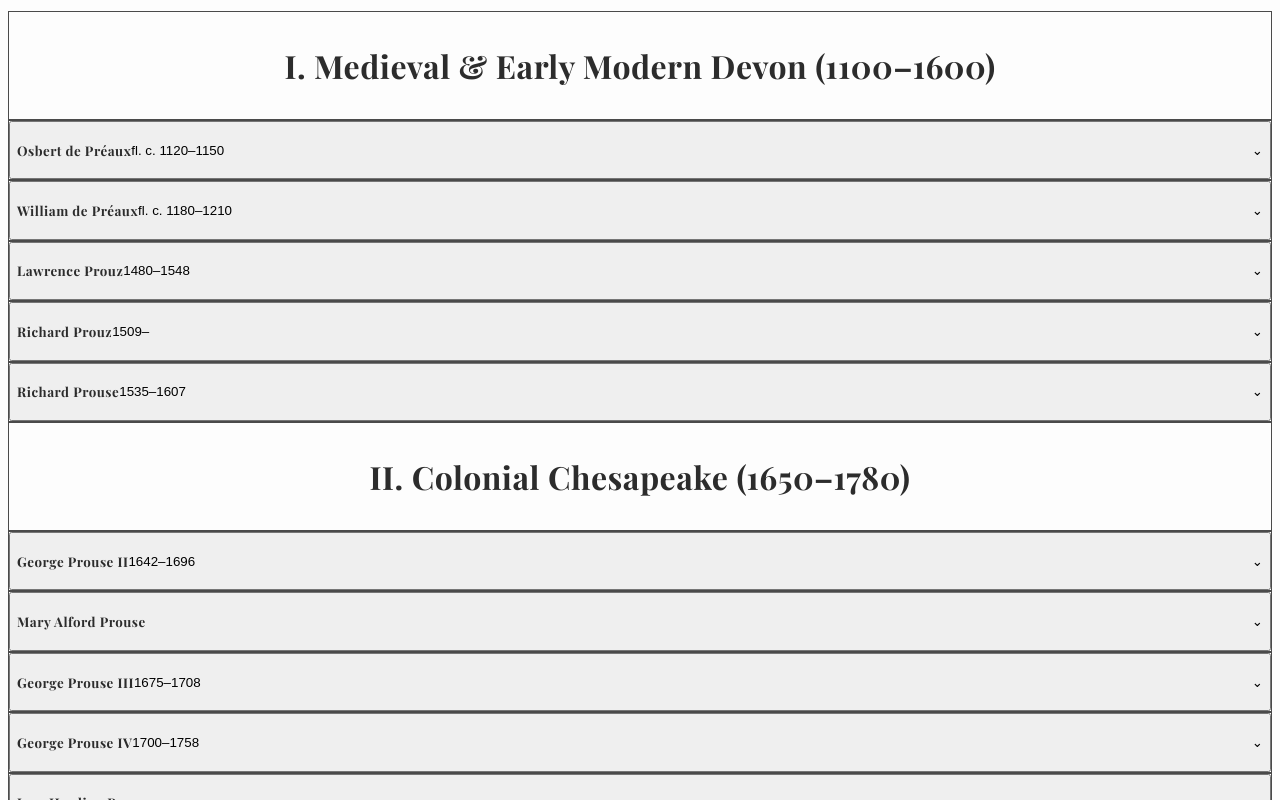
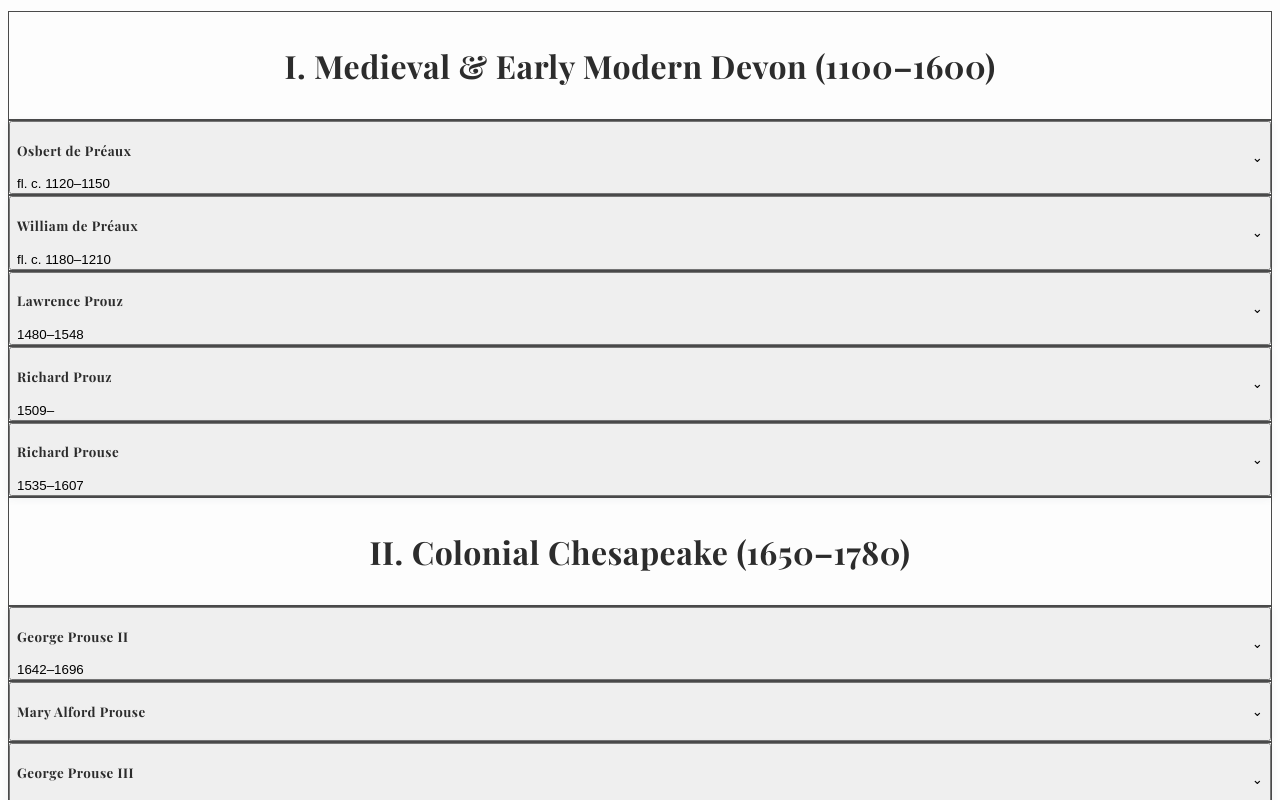
Before and after one commit to jasonsprouse/Sprouse-Prouse-Prous-Prouz-Prowse-Preaux-Family-Research, a Next.js app: page / in a window 1280 px wide. Shown: the part 4680-5480 px from the top of the page. Built offline with nearby package versions, Linux system fonts and the light colour scheme.

Commit message:
Polish accordion features with enhanced visual design and interactions
Co-authored-by: jasonsprouse <45827932+jasonsprouse@users.noreply.github.com>

```diff
--- a/src/app/globals.css
+++ b/src/app/globals.css
@@ -1426,18 +1426,95 @@ body.loaded {
   opacity: 1;
 }
 
-/* Person Accordion Styles */
+/* Person Accordion Styles - Enhanced */
+.polished-accordion {
+  position: relative;
+  backdrop-filter: blur(2px);
+  transition: all var(--transition-normal);
+}
+
+.polished-accordion:hover {
+  transform: translateY(-2px);
+  box-shadow: var(--shadow-medium);
+}
+
+.polished-accordion::before {
+  content: '';
+  position: absolute;
+  top: 0;
+  left: 0;
+  right: 0;
+  bottom: 0;
+  background: linear-gradient(135deg, rgba(255,255,255,0.9) 0%, rgba(248,249,250,0.8) 100%);
+  border-radius: 1rem;
+  opacity: 0;
+  transition: opacity var(--transition-normal);
+  pointer-events: none;
+}
+
+.polished-accordion:hover::before {
+  opacity: 1;
+}
+
+.enhanced-evidence-button::before {
+  content: '';
+  position: absolute;
+  top: 0;
+  left: -100%;
+  width: 100%;
+  height: 100%;
+  background: linear-gradient(90deg, transparent, rgba(139, 90, 60, 0.1), transparent);
+  transition: left var(--transition-normal);
+}
+
+.enhanced-evidence-button:hover::before {
+  left: 100%;
+}
+
+.enhanced-evidence-button:hover {
+  transform: translateX(4px) scale(1.01);
+  box-shadow: var(--shadow-medium);
+}
+
+/* Accordion Content Animation */
 .accordion-content {
-  transition: max-height 0.3s ease-in-out, opacity 0.3s ease-in-out;
+  transition: all var(--transition-slow);
   overflow: hidden;
 }
 
 .accordion-content.collapsed {
   max-height: 0 !important;
   opacity: 0 !important;
+  padding-top: 0 !important;
+  padding-bottom: 0 !important;
 }
 
 .accordion-content.expanded {
   max-height: 2000px !important;
   opacity: 1 !important;
+  animation: slideDown var(--transition-slow) ease-out;
 }
+
+@keyframes slideDown {
+  from {
+    max-height: 0;
+    opacity: 0;
+  }
+  to {
+    max-height: 2000px;
+    opacity: 1;
+  }
+}
+
+/* Enhanced Shadow Utilities */
+.shadow-soft {
+  box-shadow: 0 2px 8px rgba(44, 62, 80, 0.06);
+}
+
+.shadow-medium {
+  box-shadow: 0 4px 16px rgba(44, 62, 80, 0.12);
+}
+
+.shadow-large {
+  box-shadow: 0 8px 32px rgba(44, 62, 80, 0.16);
+}
--- a/src/app/page.tsx
+++ b/src/app/page.tsx
@@ -194,24 +194,32 @@ export default function Home() {
                     const isOpen = openPersonAccordions.has(accordionId)
 
                     return (
-                      <div key={personIndex} className="person-accordion bg-white rounded-2xl border shadow-sm hover:shadow-md transition-all duration-300">
+                      <div key={personIndex} className="person-accordion polished-accordion bg-white rounded-2xl border border-gray-200 shadow-soft hover:shadow-medium transition-all duration-300 overflow-hidden">
                         {/* Accordion Header */}
                         <button
-                          className="w-full p-4 text-left flex justify-between items-center hover:bg-gray-50 rounded-2xl transition-colors duration-200"
+                          className={`w-full p-6 text-left flex justify-between items-center transition-all duration-300 relative overflow-hidden group ${isOpen ? 'bg-gradient-to-r from-primary/5 to-primary/10' : 'hover:bg-gradient-to-r hover:from-gray-50 hover:to-primary/5'}`}
                           onClick={() => togglePersonAccordion(eraIndex, personIndex)}
                           aria-expanded={isOpen}
                           aria-controls={`person-content-${accordionId}`}
                         >
-                          <div className="flex items-center gap-4">
-                            <h4 className="text-lg font-bold font-serif text-gray-900">{person.name}</h4>
-                            <span className="text-sm text-gray-600 font-medium">{person.dates}</span>
+                          {/* Animated top border */}
+                          <div className={`absolute top-0 left-0 h-1 bg-gradient-to-r from-primary to-primary-light transition-all duration-500 ${isOpen ? 'w-full' : 'w-0 group-hover:w-full'}`}></div>
+
+                          <div className="flex items-center gap-6 flex-1">
+                            <div className="flex flex-col">
+                              <h4 className="text-xl font-bold font-serif text-gray-900 mb-1 group-hover:text-primary transition-colors duration-300">{person.name}</h4>
+                              <span className="text-sm text-gray-600 font-medium tracking-wide">{person.dates}</span>
                             </div>
+                          </div>
+
+                          <div className="flex items-center justify-center w-10 h-10 rounded-full bg-primary/10 group-hover:bg-primary/20 transition-all duration-300">
                             <span
-                            className={`text-2xl text-primary transition-transform duration-300 ${isOpen ? 'rotate-180' : ''}`}
+                              className={`text-xl text-primary transition-transform duration-300 ${isOpen ? 'rotate-180' : ''}`}
                               aria-hidden="true"
                             >
                               ⌄
                             </span>
+                          </div>
                         </button>
 
                         {/* Accordion Content */}
@@ -219,47 +227,49 @@ export default function Home() {
                           id={`person-content-${accordionId}`}
                           className={`accordion-content ${isOpen ? 'expanded' : 'collapsed'}`}
                         >
-                          <div className="px-4 pb-4 pt-2 space-y-4 text-sm">
-                            <div className="bg-gray-50 rounded-lg p-4 border border-gray-200">
+                          <div className="px-6 pb-6 pt-2 space-y-4 text-sm bg-gradient-to-b from-white to-gray-50/50">
+                            <div className="bg-gradient-to-r from-primary/5 to-primary/8 rounded-xl p-5 border border-primary/10 shadow-soft hover:shadow-sm transition-all duration-300">
                               <p>
-                                <strong className="text-primary flex items-center mb-2">
-                                  <span className="w-2 h-2 bg-primary rounded-full mr-2"></span>
+                                <strong className="text-primary flex items-center mb-3 font-semibold">
+                                  <span className="w-3 h-3 bg-gradient-to-r from-primary to-primary-light rounded-full mr-3 shadow-sm"></span>
                                   Faith & Community:
                                 </strong>
-                                {person.faith}
+                                <span className="text-gray-700 leading-relaxed">{person.faith}</span>
                               </p>
                             </div>
-                            <div className="bg-gray-50 rounded-lg p-4 border border-gray-200">
+                            <div className="bg-gradient-to-r from-accent/8 to-accent/12 rounded-xl p-5 border border-accent/15 shadow-soft hover:shadow-sm transition-all duration-300">
                               <p>
-                                <strong className="text-primary flex items-center mb-2">
-                                  <span className="w-2 h-2 bg-primary rounded-full mr-2"></span>
+                                <strong className="text-secondary flex items-center mb-3 font-semibold">
+                                  <span className="w-3 h-3 bg-gradient-to-r from-accent to-gold rounded-full mr-3 shadow-sm"></span>
                                   Commercial Nexus:
                                 </strong>
-                                {person.nexus}
+                                <span className="text-gray-700 leading-relaxed">{person.nexus}</span>
                               </p>
                             </div>
-                            <div className="bg-gray-50 rounded-lg p-4 border border-gray-200">
+                            <div className="bg-gradient-to-r from-secondary/5 to-secondary/8 rounded-xl p-5 border border-secondary/10 shadow-soft hover:shadow-sm transition-all duration-300">
                               <p>
-                                <strong className="text-primary flex items-center mb-2">
-                                  <span className="w-2 h-2 bg-primary rounded-full mr-2"></span>
+                                <strong className="text-primary-dark flex items-center mb-3 font-semibold">
+                                  <span className="w-3 h-3 bg-gradient-to-r from-primary-dark to-primary rounded-full mr-3 shadow-sm"></span>
                                   Primary Sources:
                                 </strong>
-                                {person.sources}
+                                <span className="text-gray-700 leading-relaxed">{person.sources}</span>
                               </p>
                             </div>
                             {person.genealogicalEvidence && (
-                              <div className="border-t border-gray-200 pt-4">
-                                <h5 className="font-bold mb-4 flex items-center">
-                                  <svg className="w-4 h-4 text-primary mr-2" fill="none" stroke="currentColor" viewBox="0 0 24 24">
+                              <div className="border-t border-gradient-to-r from-gray-200 to-primary/20 pt-6 mt-6">
+                                <h5 className="font-bold mb-5 flex items-center text-lg text-gray-800">
+                                  <div className="w-8 h-8 bg-gradient-to-r from-primary to-primary-light rounded-lg flex items-center justify-center mr-3 shadow-sm">
+                                    <svg className="w-4 h-4 text-white" fill="none" stroke="currentColor" viewBox="0 0 24 24">
                                       <path strokeLinecap="round" strokeLinejoin="round" strokeWidth={2} d="M9 12h6m-6 4h6m2 5H7a2 2 0 01-2-2V5a2 2 0 012-2h5.586a1 1 0 01.707.293l5.414 5.414a1 1 0 01.293.707V19a2 2 0 01-2 2z" />
                                     </svg>
+                                  </div>
                                   Genealogical Evidence:
                                 </h5>
-                                <div className="space-y-3">
+                                <div className="space-y-4">
                                   {person.genealogicalEvidence.map((evidence, evidenceIndex) => (
                                     <button
                                       key={evidenceIndex}
-                                      className="evidence-button w-full text-left p-4 bg-white hover:bg-gray-50 border border-gray-300 rounded-lg transition-all duration-200 hover:scale-[1.01] hover:shadow-md group"
+                                      className="enhanced-evidence-button w-full text-left p-5 bg-gradient-to-r from-white to-gray-50 hover:from-primary/5 hover:to-primary/10 border border-gray-200 hover:border-primary/30 rounded-xl transition-all duration-300 hover:scale-[1.02] hover:shadow-medium group relative overflow-hidden"
                                       onClick={() => openModal(evidence.type, evidence.sourceImage, evidence.sourceTranscript)}
                                     >
                                       <div className="flex items-start">
```
Lines whose indentation alone changed are shown as unchanged.
